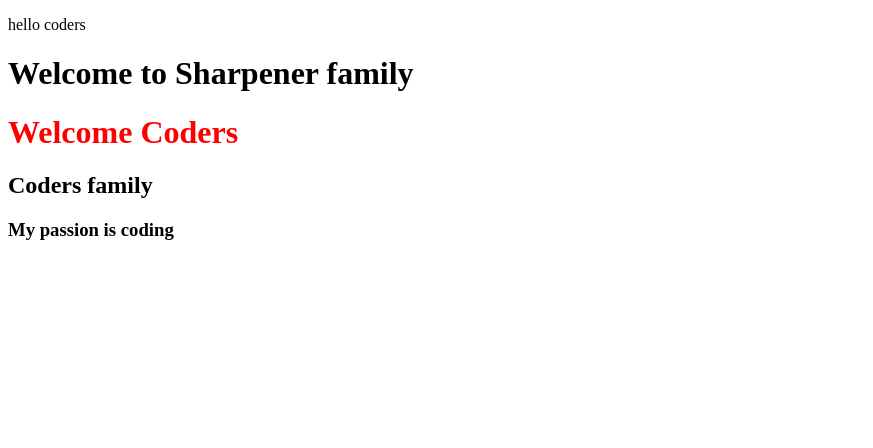
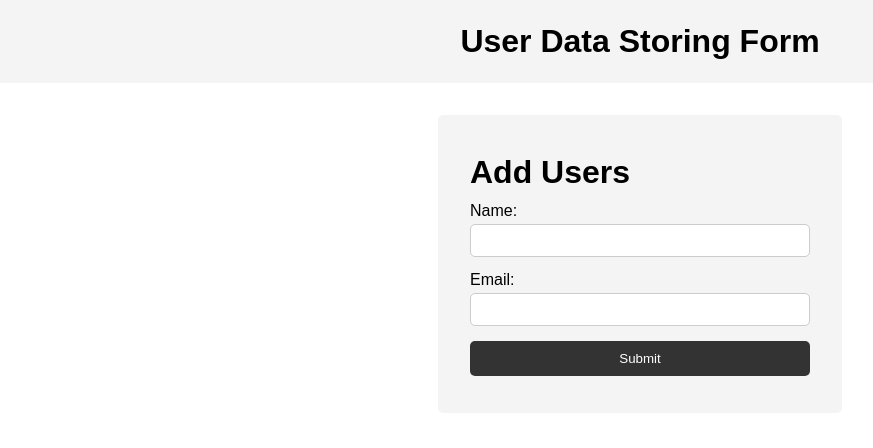
Before and after one commit to hespnod/Sharpener, a plain HTML site: page index.html in a window 1280 px wide. Shown: the whole page, without its empty margins (0-873 px from the left). Drawn offline with Linux system fonts and the light colour scheme.

Commit message:
second commit for storing in local

```diff
--- a/index.html
+++ b/index.html
@@ -4,18 +4,32 @@
 <head>
     <meta charset="UTF-8">
     <meta name="viewport" content="width=device-width, initial-scale=1.0">
-    <title>Document</title>
-    <!-- <script>
-        console.log("Hello world")
-    </script> -->
+    <link rel="stylesheet" href="stylesheet.css">
+    <title>Add Users</title>
 </head>
 
 <body>
-    <p>hello coders</p>
-    <h1>Welcome to Sharpener family</h1>
-    <p>Welcome coders</p>
-    <h2 class="coderdost">Coders family</h2>
-    <h3 id="coders">My passion is coding</h3>
+    <header>
+        <h1>User Data Storing Form</h1>
+    </header>
+    <div class="container">
+        <form class="input-Form" id="inp-form">
+            <h1>Add Users</h1>
+            <div class="msg-form">
+                <div>
+                    <label for="name">Name:</label>
+                    <input type="text" name="name" id="name">
+                </div>
+                <div>
+                    <label for="email">Email:</label>
+                    <input type="text" name="email" id="email">
+                </div>
+                <div>
+                    <input type="submit" id="btn">
+                </div>
+            </div>
+        </form>
+    </div>
     <script src="script.js"></script>
 </body>
 
--- a/script.js
+++ b/script.js
@@ -1,9 +1,8 @@
-let para = document.querySelectorAll('p');
-let i = 0;
-para.forEach(Element => {
-    if (i == 1) {
-        Element.innerHTML = "<h1>Welcome Coders</h1>";
-        Element.style = "color:red";
-    }
-    i++;
-})
+let form = document.getElementById('inp-form');
+form.addEventListener('submit', addform);
+
+function addform(e) {
+    e.preventDefault();
+    localStorage.setItem("name", e.target[0].value);
+    localStorage.setItem("email", e.target[1].value);
+}
--- /dev/null
+++ b/stylesheet.css
@@ -0,0 +1,48 @@
+* {
+  padding: 0px;
+  margin: 0px;
+  box-sizing: border-box;
+}
+body {
+  font-family: Arial, Helvetica, sans-serif;
+  line-height: 1.6;
+}
+header {
+  background-color: #f4f4f4;
+  padding: 1rem;
+  text-align: center;
+}
+.container {
+  /* background-color: rgb(226, 212, 212); */
+  margin: auto;
+  width: 500px;
+  padding: 2rem 3rem;
+  overflow: auto;
+}
+.input-Form {
+  padding: 2rem;
+  background: #f4f4f4;
+  border-radius: 5px;
+}
+.input-Form label {
+  display: block;
+}
+
+.input-Form input[type="text"] {
+  width: 100%;
+  padding: 8px;
+  margin-bottom: 10px;
+  border-radius: 5px;
+  border: 1px solid #ccc;
+}
+
+#btn {
+  display: block;
+  width: 100%;
+  padding: 10px 15px;
+  border: 0;
+  background: #333;
+  color: #fff;
+  border-radius: 5px;
+  margin: 5px 0;
+}
```
